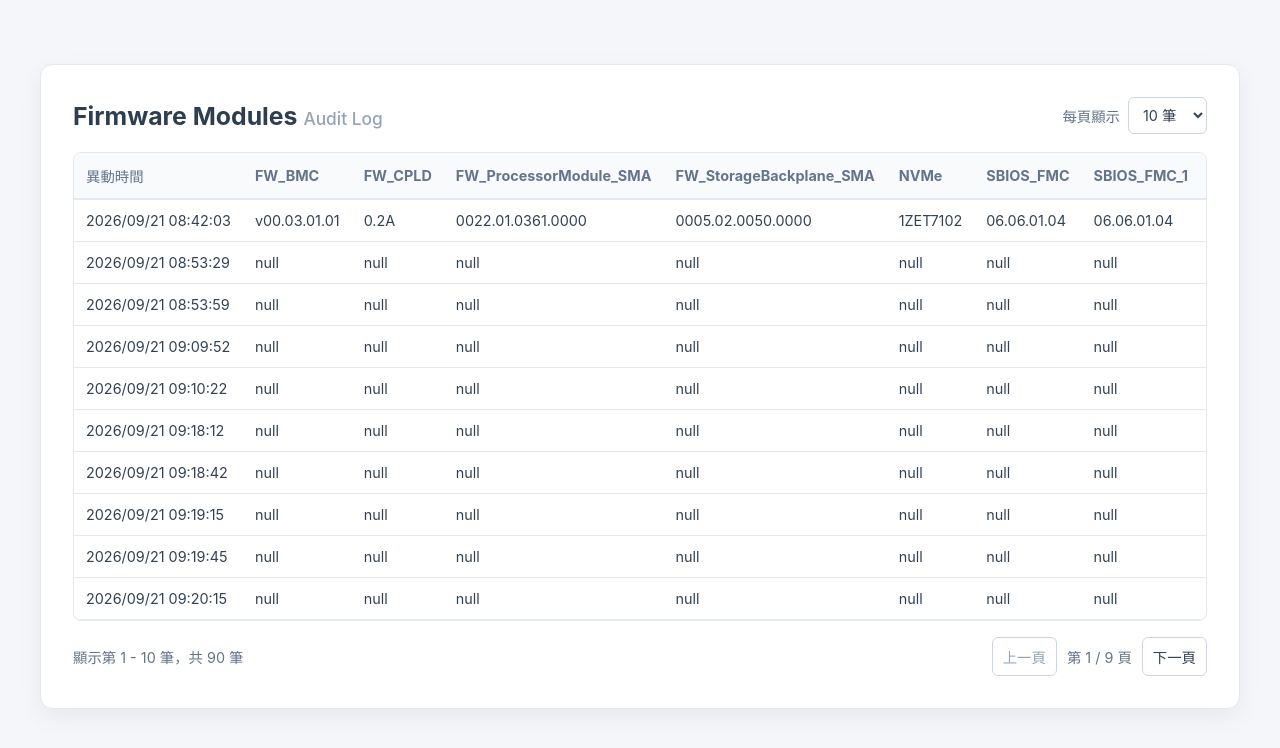
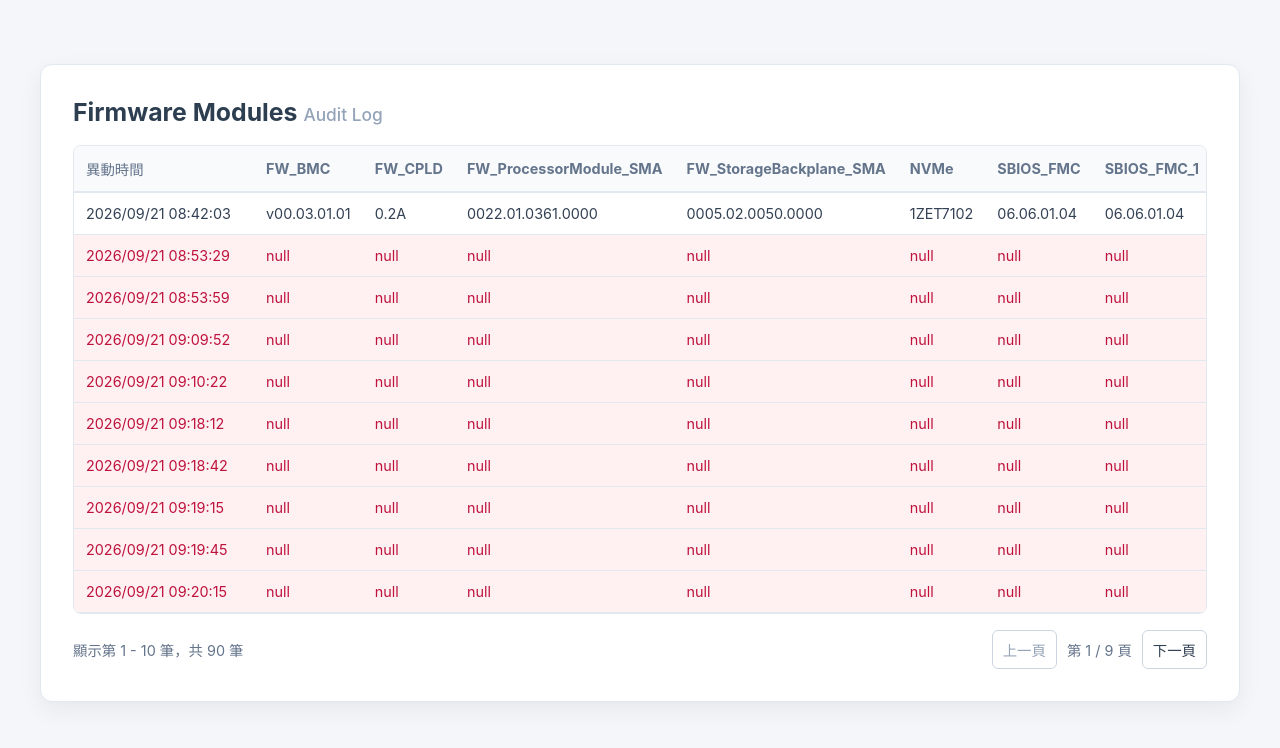
Before and after one commit to gerrykiki/vue-dashboard, a Vue app: page / in a window 1280 px wide. Shown: the top 748 px of the page. Built offline with nearby package versions, Linux system fonts and the light colour scheme.

Commit message:
fix null data

```diff
--- a/src/dashBoardList.vue
+++ b/src/dashBoardList.vue
@@ -1,8 +1,8 @@
 <script setup>
 import dayjs from 'dayjs'
 import { computed, ref } from 'vue'
+import firmwareHistoryTitle from './data/firmware-history-title.json'
 import firmwareHistory from './data/firmware-history.json'
-import firmwareHistoryTitle from './data/firmware-history-title.json'
 
 const pageSize = ref(10)
 const currentPage = ref(1)
@@ -22,15 +22,15 @@ const visibleRows = computed(() => {
 const firstRow = computed(() => (historyRows.length ? (currentPage.value - 1) * pageSize.value + 1 : 0))
 const lastRow = computed(() => Math.min(currentPage.value * pageSize.value, historyRows.length))
 
-function updatePageSize() {
-  currentPage.value = 1
-}
-
 function getColumnValue(row, column) {
   if (column.key === 'timestamp') {
     return row.timestamp ? dayjs(row.timestamp).format('YYYY/MM/DD hh:mm:ss') : 'null'
   }
   return row.modules.find((module) => module.Id === column.key)?.Version || 'null'
+}
+
+function isEmptyModuleRow(row) {
+  return row.modules.length === 0
 }
 
 function getBadgeClass(value) {
@@ -44,26 +44,24 @@ function getBadgeClass(value) {
   <div class="dashboard-list">
     <header class="list-header">
       <h1>Firmware Modules <span>Audit Log</span></h1>
-      <label class="page-size">
-        每頁顯示
-        <select v-model.number="pageSize" @change="updatePageSize">
-          <option :value="10">10 筆</option>
-          <option :value="20">20 筆</option>
-          <option :value="50">50 筆</option>
-        </select>
-      </label>
     </header>
 
     <div class="table-wrap">
       <table>
         <thead>
           <tr>
-            <th v-for="column in titleColumns" :key="column.key">{{ column.label }}</th>
+            <th v-for="column in titleColumns" :key="column.key"
+              :class="{ 'timestamp-column': column.key === 'timestamp' }">
+              {{ column.label }}
+            </th>
           </tr>
         </thead>
         <tbody>
           <tr v-for="row in visibleRows" :key="row.id">
-            <td v-for="column in titleColumns" :key="`${row.id}-${column.key}`">
+            <td v-for="column in titleColumns" :key="`${row.id}-${column.key}`" :class="[
+              { 'empty-cell': isEmptyModuleRow(row) },
+              { 'timestamp-column': column.key === 'timestamp' },
+            ]">
               {{ getColumnValue(row, column) }}
             </td>
           </tr>
@@ -106,33 +104,152 @@ function getBadgeClass(value) {
   margin-bottom: 18px;
 }
 
-h1 { margin: 0; color: #2c3e50; font-size: clamp(1.15rem, 2vw, 1.55rem); }
-h1 span { color: #94a3b8; font-size: 0.7em; font-weight: 500; }
-.page-size { display: flex; align-items: center; gap: 8px; color: #64748b; font-size: 0.9rem; }
-select, button { border: 1px solid #cbd5e1; border-radius: 6px; background: #fff; color: #334155; padding: 8px 10px; }
-button { cursor: pointer; font-weight: 600; }
-button:hover:not(:disabled) { background: #f8fafc; border-color: #94a3b8; }
-button:disabled { color: #94a3b8; cursor: not-allowed; }
+h1 {
+  margin: 0;
+  color: #2c3e50;
+  font-size: clamp(1.15rem, 2vw, 1.55rem);
+}
 
-.table-wrap { width: 100%; overflow-x: auto; border: 1px solid #e2e8f0; border-radius: 8px; }
-table { width: 100%; min-width: 1450px; border-collapse: collapse; text-align: left; font-size: 0.9rem; }
-th { padding: 12px; background: #f8fafc; color: #64748b; border-bottom: 2px solid #e2e8f0; white-space: nowrap; }
-td { padding: 12px; color: #334155; border-bottom: 1px solid #e2e8f0; white-space: nowrap; }
-tbody tr:hover { background: #f8fafc; }
-.timestamp { color: #475569; font-weight: 600; }
-code { font-family: "SFMono-Regular", Consolas, monospace; }
-small { display: inline-block; max-width: 420px; overflow: hidden; text-overflow: ellipsis; vertical-align: bottom; }
-.status-badge { display: inline-block; padding: 3px 8px; border-radius: 4px; font-size: 0.75rem; font-weight: 700; }
-.status-ok { background: #d1fae5; color: #065f46; }
-.status-error { background: #fee2e2; color: #991b1b; }
-.status-warn { background: #ffedd5; color: #9a3412; }
+h1 span {
+  color: #94a3b8;
+  font-size: 0.7em;
+  font-weight: 500;
+}
 
-.pagination-bar { justify-content: space-between; gap: 16px; margin-top: 16px; color: #64748b; font-size: 0.9rem; }
-.pagination-controls { gap: 10px; }
+button {
+  border: 1px solid #cbd5e1;
+  border-radius: 6px;
+  background: #fff;
+  color: #334155;
+  padding: 8px 10px;
+}
+
+button {
+  cursor: pointer;
+  font-weight: 600;
+}
+
+button:hover:not(:disabled) {
+  background: #f8fafc;
+  border-color: #94a3b8;
+}
+
+button:disabled {
+  color: #94a3b8;
+  cursor: not-allowed;
+}
+
+.table-wrap {
+  width: 100%;
+  overflow-x: auto;
+  border: 1px solid #e2e8f0;
+  border-radius: 8px;
+}
+
+table {
+  width: 100%;
+  min-width: 1450px;
+  border-collapse: collapse;
+  text-align: left;
+  font-size: 0.9rem;
+}
+
+th {
+  padding: 12px;
+  background: #f8fafc;
+  color: #64748b;
+  border-bottom: 2px solid #e2e8f0;
+  white-space: nowrap;
+}
+
+.timestamp-column {
+  width: 180px;
+  min-width: 180px;
+}
+
+td {
+  padding: 12px;
+  color: #334155;
+  border-bottom: 1px solid #e2e8f0;
+  white-space: nowrap;
+}
+
+.empty-cell {
+  background: #fff1f2;
+  color: #be123c;
+}
+
+tbody tr:hover {
+  background: #f8fafc;
+}
+
+.timestamp {
+  color: #475569;
+  font-weight: 600;
+}
+
+code {
+  font-family: "SFMono-Regular", Consolas, monospace;
+}
+
+small {
+  display: inline-block;
+  max-width: 420px;
+  overflow: hidden;
+  text-overflow: ellipsis;
+  vertical-align: bottom;
+}
+
+.status-badge {
+  display: inline-block;
+  padding: 3px 8px;
+  border-radius: 4px;
+  font-size: 0.75rem;
+  font-weight: 700;
+}
+
+.status-ok {
+  background: #d1fae5;
+  color: #065f46;
+}
+
+.status-error {
+  background: #fee2e2;
+  color: #991b1b;
+}
+
+.status-warn {
+  background: #ffedd5;
+  color: #9a3412;
+}
+
+.pagination-bar {
+  justify-content: space-between;
+  gap: 16px;
+  margin-top: 16px;
+  color: #64748b;
+  font-size: 0.9rem;
+}
+
+.pagination-controls {
+  gap: 10px;
+}
 
 @media (max-width: 640px) {
-  .dashboard-list { padding: 18px 12px; border-radius: 8px; }
-  .list-header, .pagination-bar { align-items: flex-start; flex-direction: column; }
-  .pagination-controls { width: 100%; justify-content: space-between; }
+  .dashboard-list {
+    padding: 18px 12px;
+    border-radius: 8px;
+  }
+
+  .list-header,
+  .pagination-bar {
+    align-items: flex-start;
+    flex-direction: column;
+  }
+
+  .pagination-controls {
+    width: 100%;
+    justify-content: space-between;
+  }
 }
 </style>
```
